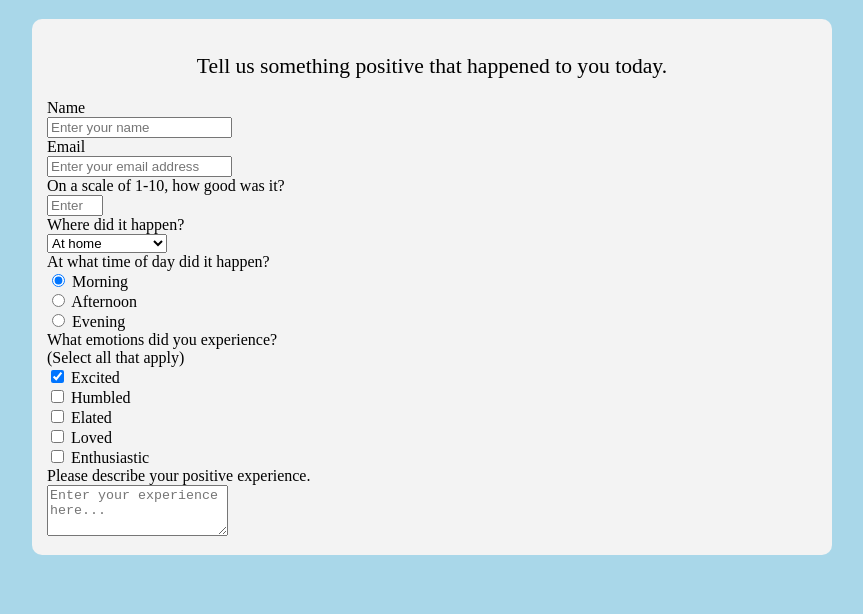
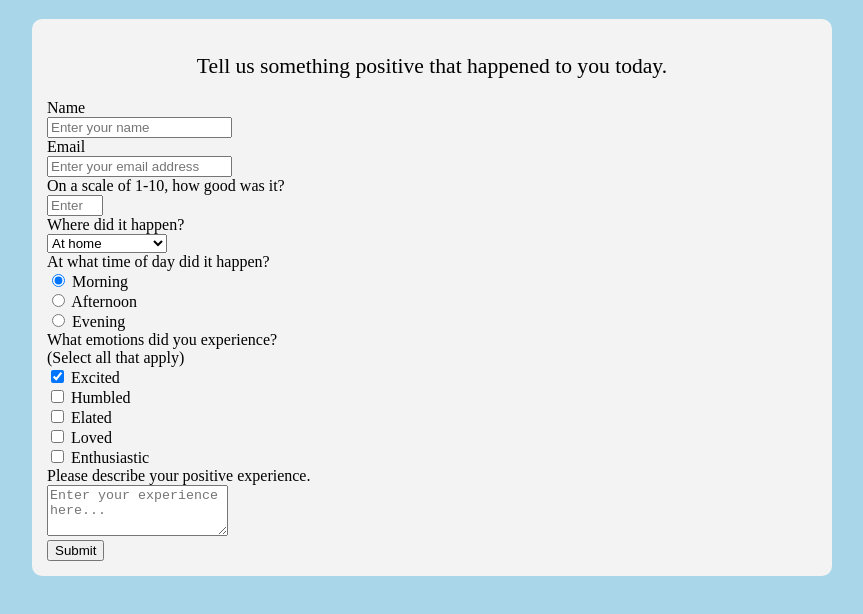
Before and after one commit to h-kevin/good-vibes-form, a plain HTML site: page index.html in a window 1280 px wide. Shown: the part 116-730 px from the top of the page, without its empty margins (208-1071 px from the left). Drawn offline with Linux system fonts and the light colour scheme; a web font is replaced by a local one.

Commit message:
Implemented submit button

```diff
--- a/index.html
+++ b/index.html
@@ -200,6 +200,14 @@
           ></textarea>
         </div>
       </div>
+
+      <!-- Submit button -->
+      <div class="form-row">
+        <input
+          type="submit"
+          value="Submit"
+        />
+      </div>
     </form>
   </div>
 </body>
```
